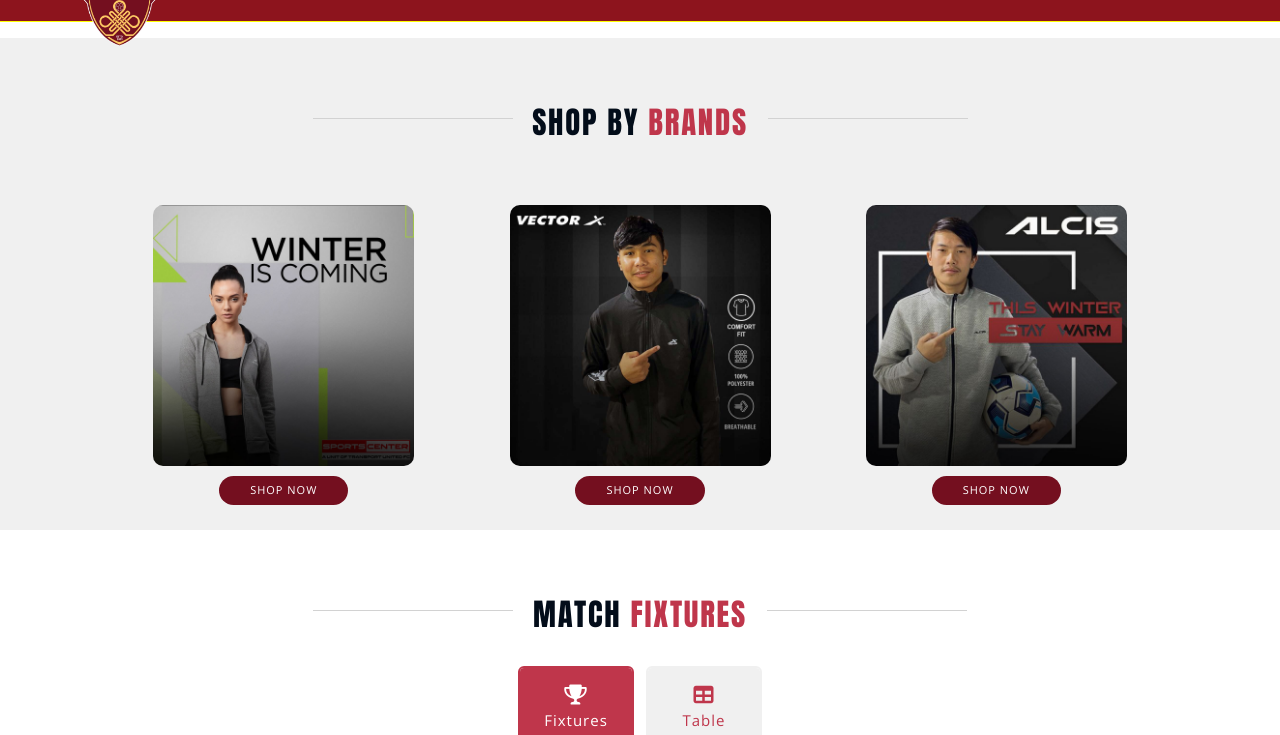
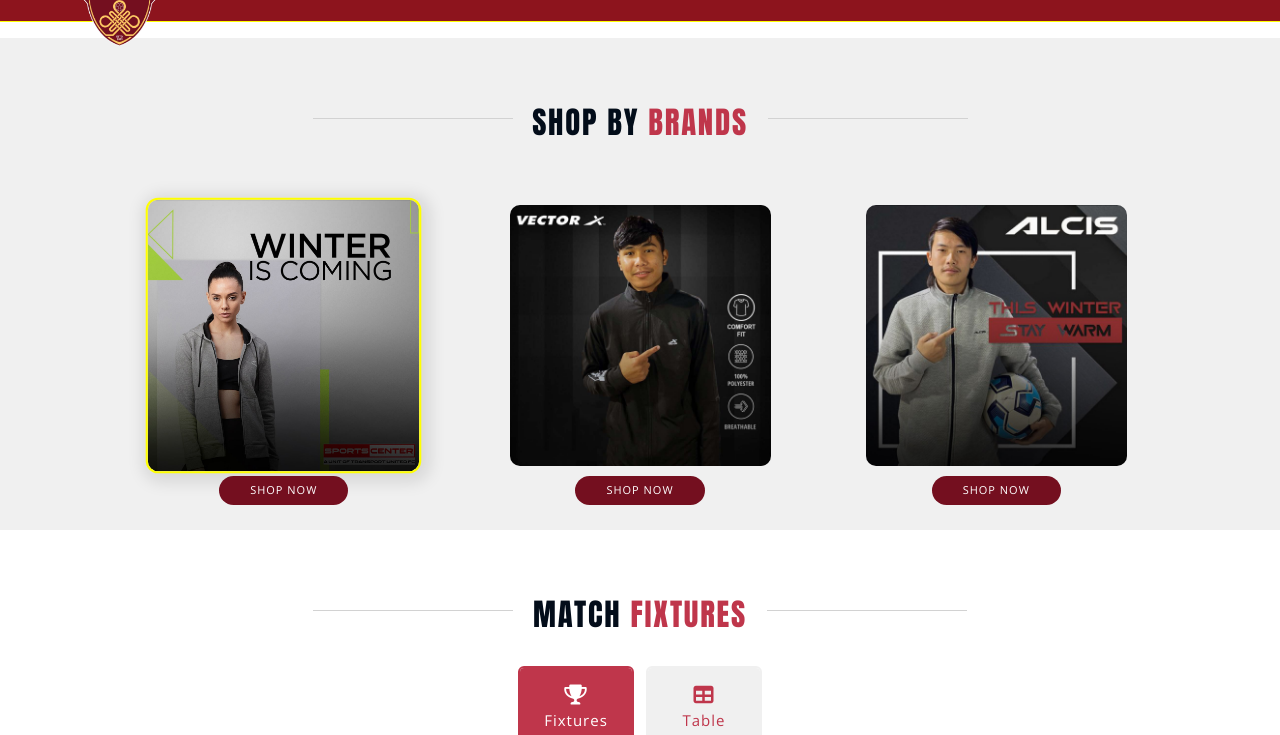
Before and after one commit to 81r3n/tufc.github.io, a plain HTML site: page index.html in a window 1280 px wide. In both pictures the pointer is over the picture 283 px from the left and 4130 px from the top of the page. Shown: the part 3795-4530 px from the top of the page. Drawn offline with nearby package versions, Linux system fonts and the light colour scheme.

Commit message:
home changes

```diff
--- a/style.css
+++ b/style.css
@@ -118,6 +118,16 @@
     transition: transform ease-out 250ms;
 }
 
+.brand-img:hover {
+    transform: scale(1.04);
+    box-shadow: 3px 3px 15px 8px rgba(0, 0, 0, 0.1);
+    outline-style: solid;
+    outline-width: 2px;
+    outline-color: yellow;
+
+
+}
+
 .my-btn2:hover+.brand-img {
     transform: scale(1.02);
     box-shadow: 3px 3px 15px 8px rgba(0, 0, 0, 0.1);
@@ -125,6 +135,8 @@
     outline-width: 2px;
     outline-color: yellow;
 }
+
+
 
 .read-more {
     color: #C4A139;
```
